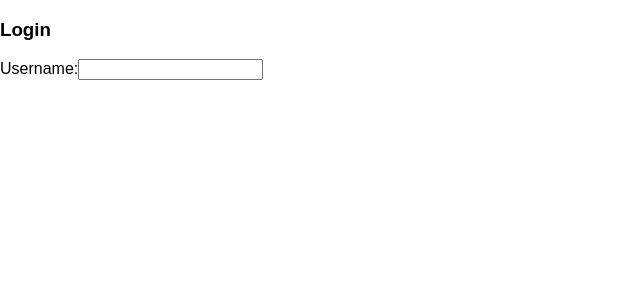
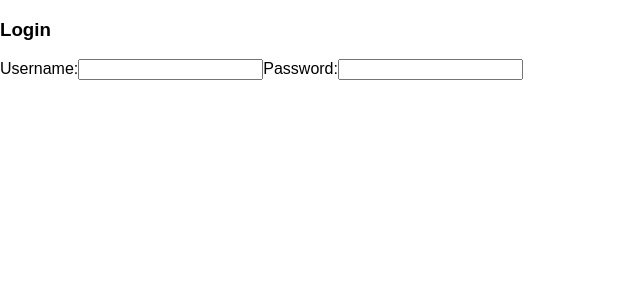
Before and after one commit to rslim87/travel-log-client, a React (Create React App) app: page / in a window 1280 px wide. Shown: the top 300 px of the page, without its empty margins (0-640 px from the left). Built offline with nearby package versions, Linux system fonts and the light colour scheme.

Commit message:
added a basic login form

```diff
--- a/src/components/LoginForm.js
+++ b/src/components/LoginForm.js
@@ -34,6 +34,13 @@ class LoginForm extends Component {
 								value={this.state.username}
 							/>
 						</label>
+						<label>
+							Password:
+							<input
+								type="text"
+								value={this.state.password}
+							/>
+						</label>
 					</div>
 				</form>
 			</div>
```
